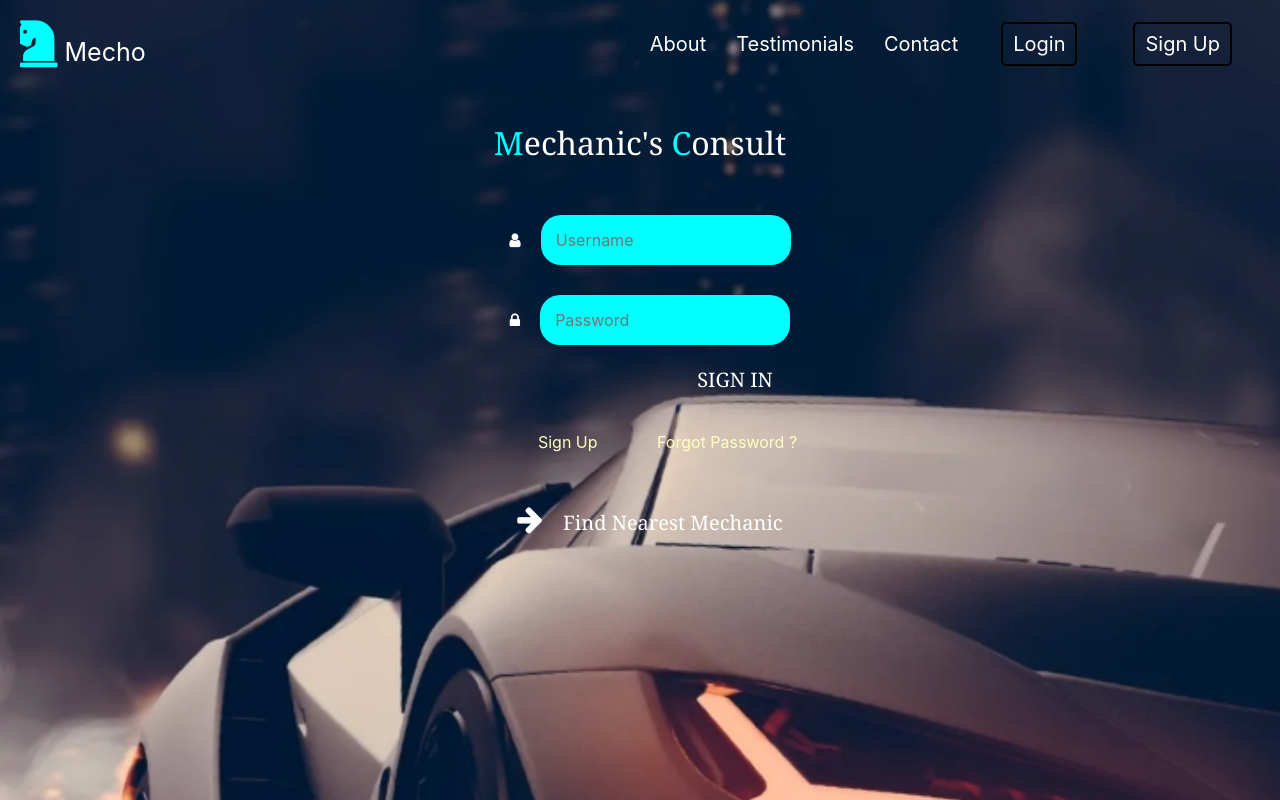
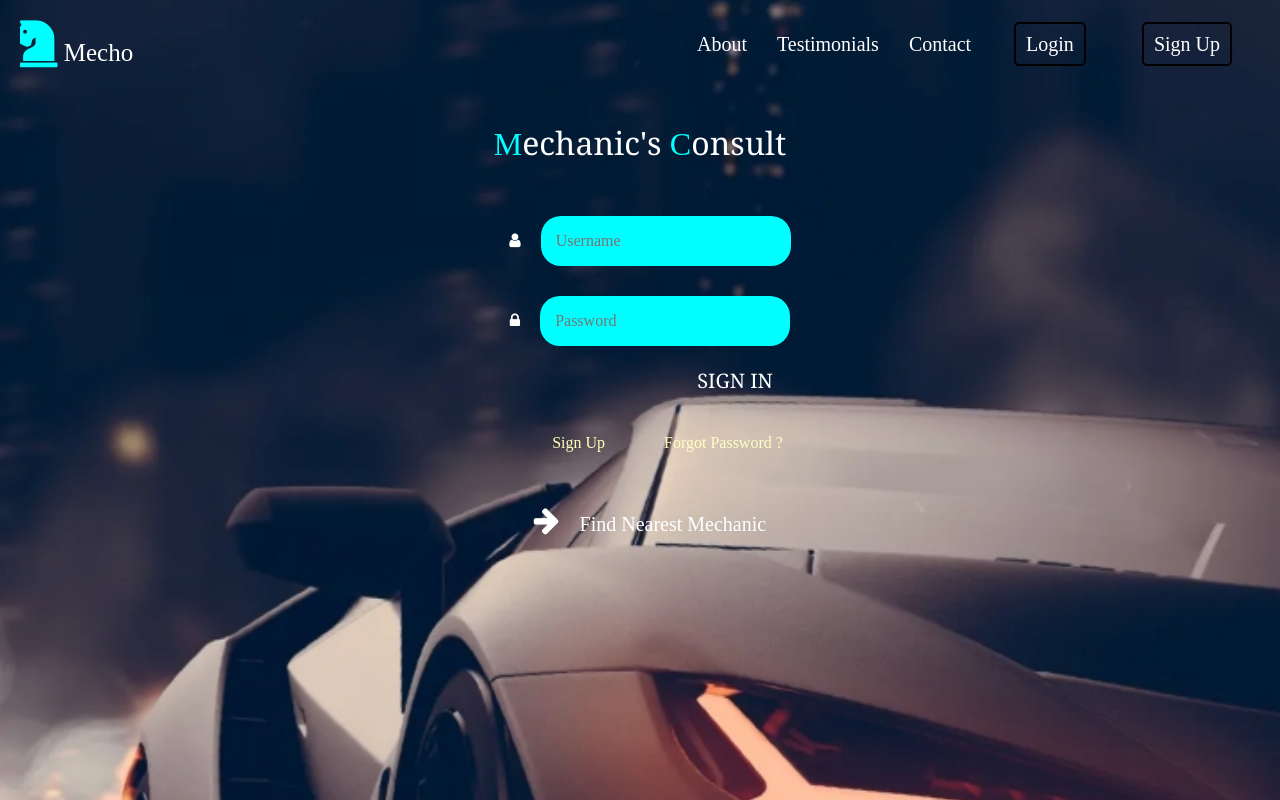
Before and after one commit to FemiObadimu/mecho, a plain HTML site: page index.html in a window 1280 px wide. Drawn offline with Linux system fonts and the light colour scheme.

Commit message:
Update mech.css

```diff
--- a/mech.css
+++ b/mech.css
@@ -1,6 +1,8 @@
 *{
     padding: 0px;
     margin: 0px;
+font-family:PT Sans;
+
 }
 
 body{
```
